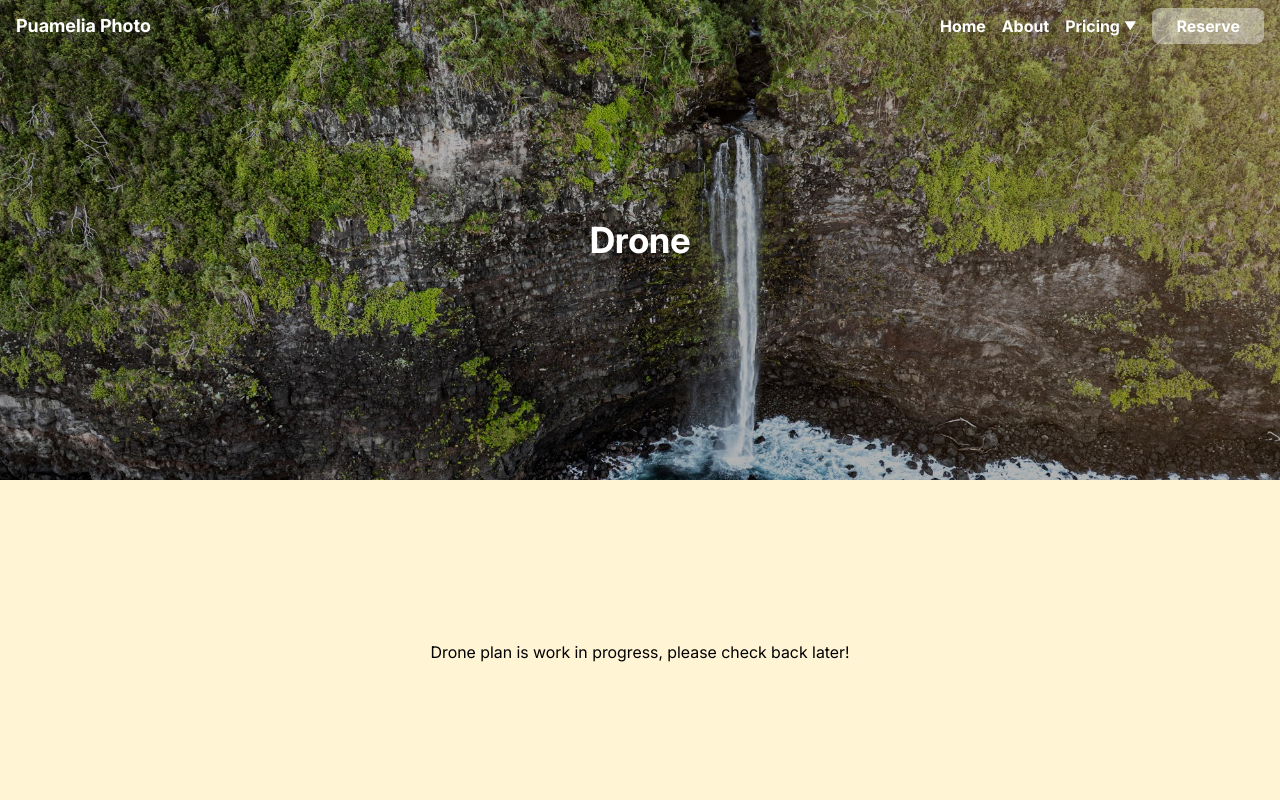
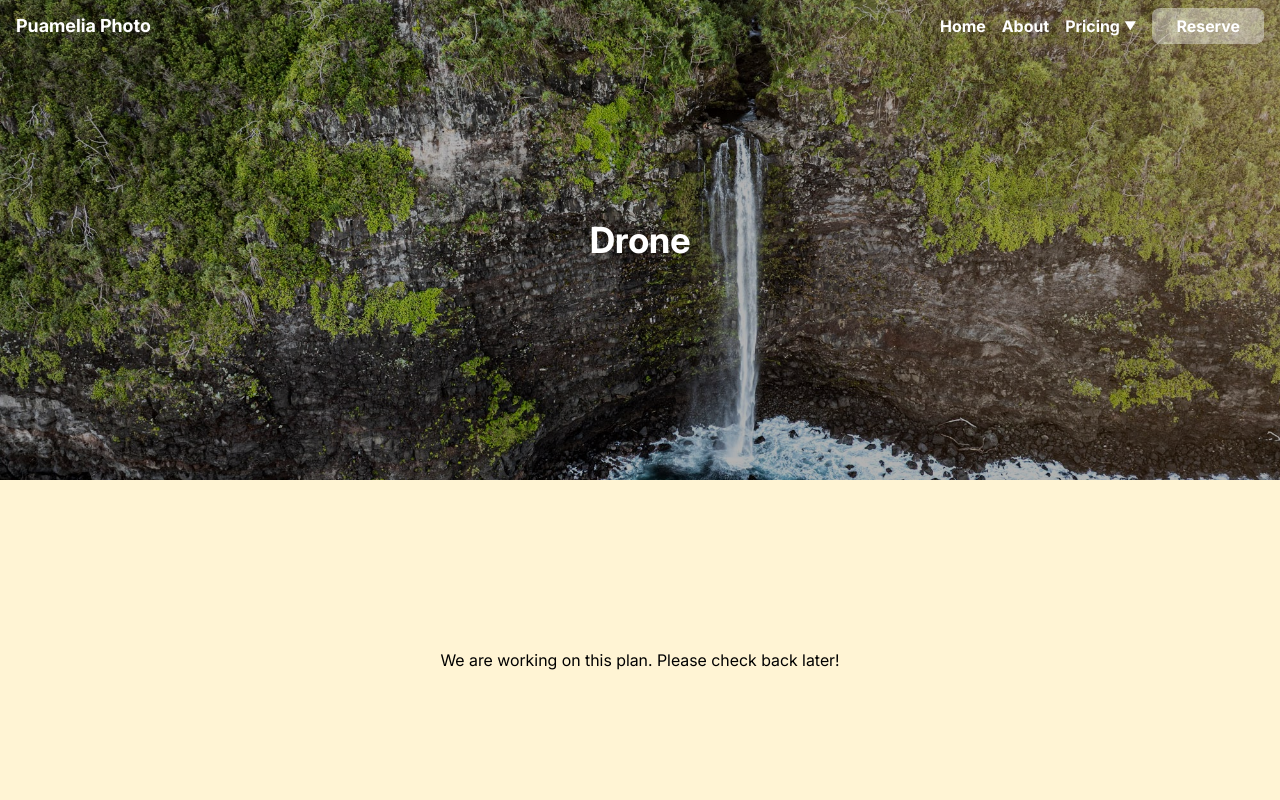
Before and after one commit to Preemus/puameliaphoto_demo, a SvelteKit app: page /pricing/drone in a window 1280 px wide. Shown: the top 800 px of the page. Built offline with nearby package versions, Linux system fonts and the light colour scheme.

Commit message:
Added an message on drone plan page

```diff
--- a/src/routes/pricing/drone/+page.svelte
+++ b/src/routes/pricing/drone/+page.svelte
@@ -30,14 +30,13 @@
     //   bookingLink: "https://puamelia-photo.formaloo.co/0n7o7b",
     //   priceText: "Starting at $1,500"
     // };
-
 </script>
 
-<section style="padding: 10rem; text-align: center;">
-  <h2>Drone plan is work in progress, please check back later!</h2>
+
+  <section style="py-12 fff4d4">
+  <h2 class="text-1xl text-center mt-42 mb-42 my-8">We are working on this plan. Please check back later!
+  </h2>
 </section>
-
-
 
 
 <!--
```
